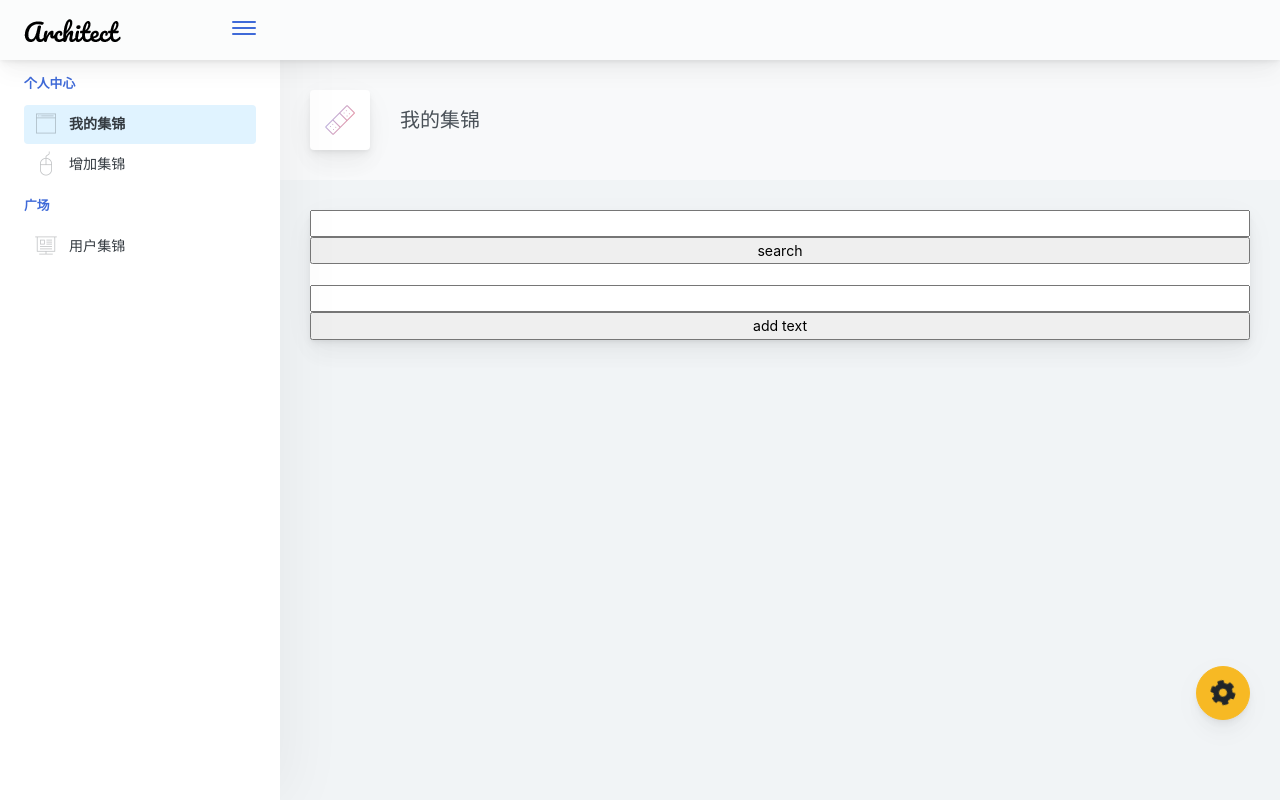
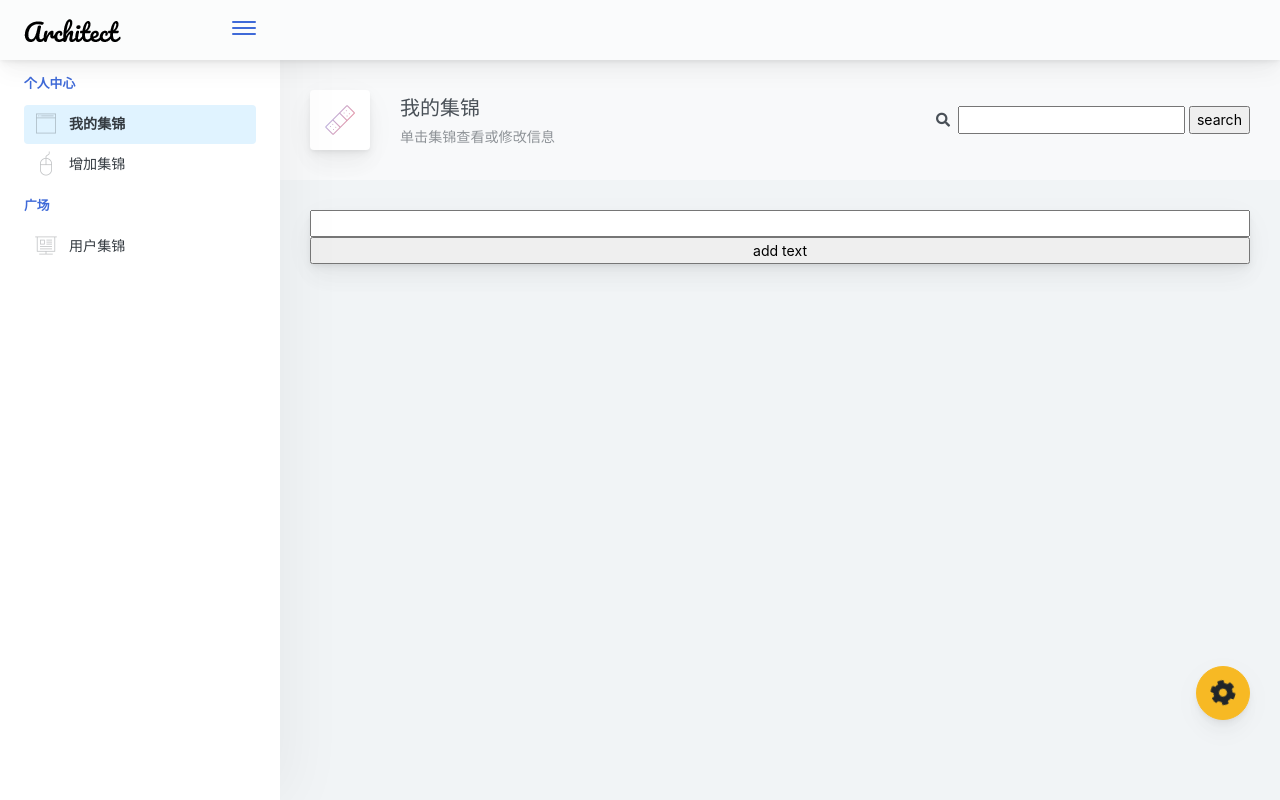
Before and after one commit to LOGIC0805/Personal-Collections-Website, a Flask app: template APP/templates/personal.html in a window 1280 px wide. Run offline with Flask 2, Linux system fonts and the light colour scheme; the template is opened without the code that fills it, so the values that code supplies are empty.

Commit message:
update search style

```diff
--- a/APP/templates/personal.html
+++ b/APP/templates/personal.html
@@ -458,22 +458,28 @@
                                     </i>
                                 </div>
                                 <div>我的集锦
+                                    <div class="page-title-subheading">单击集锦查看或修改信息
+                                    </div>
                                 </div>
+                            </div>
+                            <div class="page-title-actions">
+                                <!--搜索集锦-->
+                                <form>
+                                    <i class="nav-link-icon fa fa-search"></i>&nbsp;
+                                    <input type="text" name="" id="search">
+                                    <input type="button" value="search" onclick="getContent()">
+                                </form>
                             </div>
                         </div>
                     </div>
                     <div class="main-card mb-3 card">
-                        <input type="text" name="" id="search">
-                        <input type="button" value="search" onclick="getContent()">
-                        <br>
-                        <!-- wsy：上面两个是搜索相关的，下面是创建集锦-->
+                        <!-- wsy:创建集锦-->
                         <input type="text" name="" id="myInput">
                         <input type="button" value="add text" onclick="add('collection')">
+                        <!-- wsy:集锦列表 -->
+                        <div id="textList" style="width: 10px;"></div>
                     </div>
                 </div>
-                <!-- wsy:集锦列表 -->
-                <div id="textList" style="width: 10px;"></div>
-
             </div>
         </div>
         <script type="text/javascript" src="../static/assets/scripts/main.js"></script>
```
Also changed, not shown: APP/templates/square.html (+11 -2 lines).
